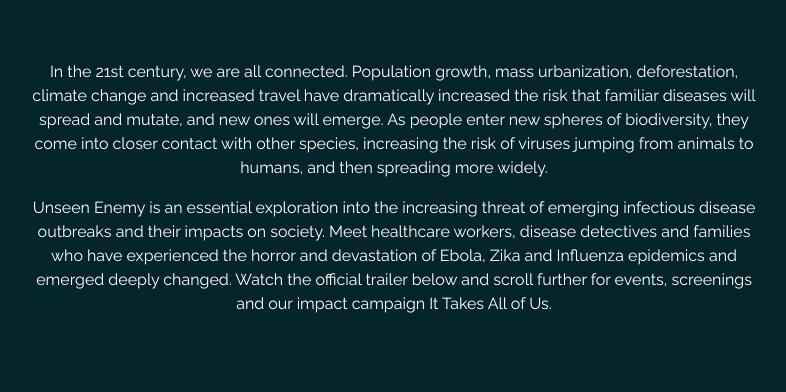
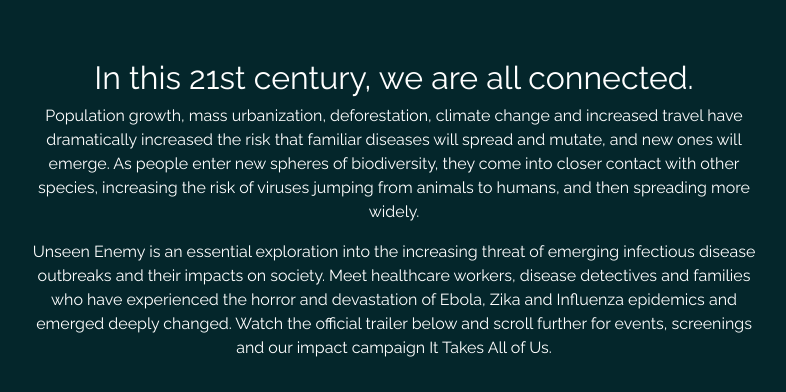
Before and after one commit to caseyg/takesallofus, a Jekyll site: the page built from index.md, in a window 1280 px wide and 900 px high, scrolled down 331 px, cut to the strip 201-593 px from the top of the window. Shown: the whole strip, without its empty margins (246-1032 px from the left). Built offline with Jekyll 4.4.1, drawn with Linux system fonts in a browser that asks for light colours; nearby versions of some CDN libraries; comment, search, counter and statistics services are not loaded.

Commit message:
Updated Index

```diff
--- a/index.md
+++ b/index.md
@@ -142,6 +142,8 @@
 layout: home
 ---
 
-In the 21st century, we are all connected. Population growth, mass urbanization, deforestation, climate change and increased travel have dramatically increased the risk that familiar diseases will spread and mutate, and new ones will emerge. As people enter new spheres of biodiversity, they come into closer contact with other species, increasing the risk of viruses jumping from animals to humans, and then spreading more widely.
+## In this 21st century, we are all connected.
+
+Population growth, mass urbanization, deforestation, climate change and increased travel have dramatically increased the risk that familiar diseases will spread and mutate, and new ones will emerge. As people enter new spheres of biodiversity, they come into closer contact with other species, increasing the risk of viruses jumping from animals to humans, and then spreading more widely.
 
 Unseen Enemy is an essential exploration into the increasing threat of emerging infectious disease outbreaks and their impacts on society. Meet healthcare workers, disease detectives and families who have experienced the horror and devastation of Ebola, Zika and Influenza epidemics and emerged deeply changed. Watch the official trailer below and scroll further for events, screenings and our impact campaign It Takes All of Us.
```
